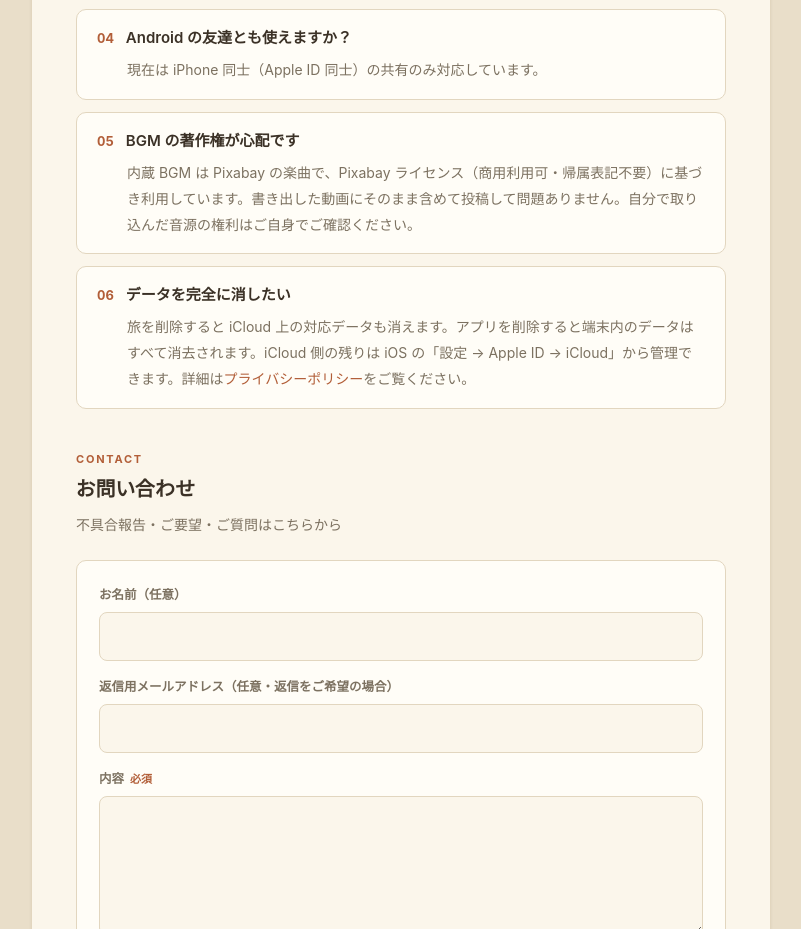
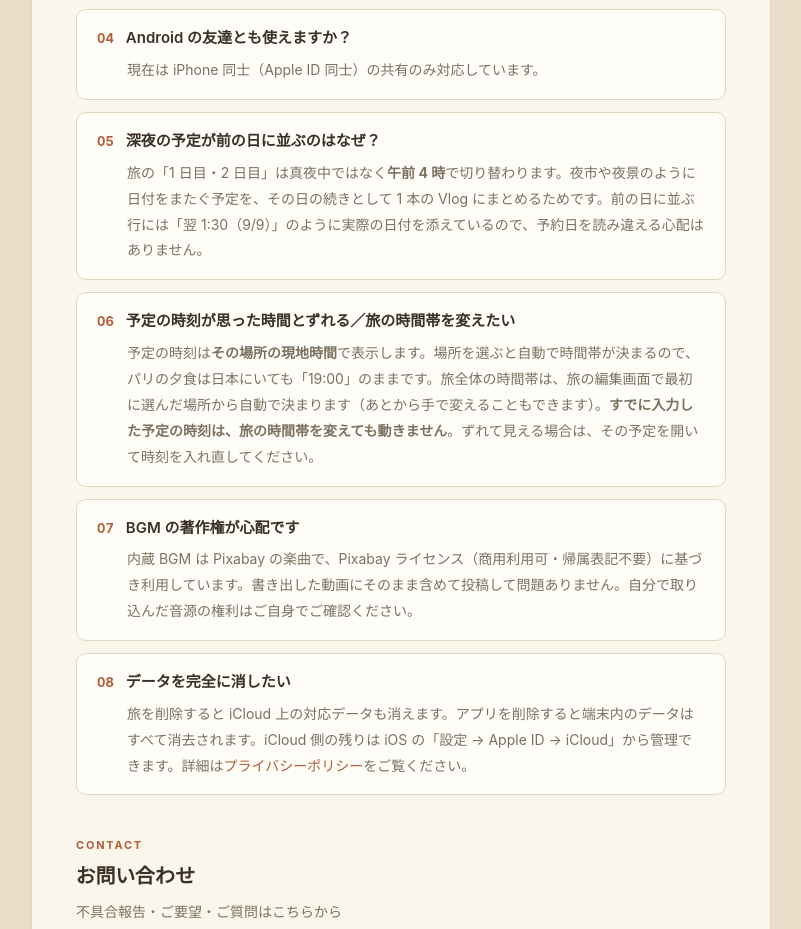
Before and after one commit to kizzz9/tabilm-support, a plain HTML site: page index.html in a window 1280 px wide. Shown: the part 924-1853 px from the top of the page, without its empty margins (239-1040 px from the left). Drawn offline with Linux system fonts and the light colour scheme.

Commit message:
FAQ: 1.0 の «日の区切り» と «予定の時間帯» を追加 (ja/en)
問い合わせが来る見込みが高い 2 件。既存の記述に誤りは無く、追加のみ。

- 旅の 1 日は午前 4 時で切り替わる (夜市や夜景を同じ日の続きとして 1 本にまとめるため)。
  前の日に並ぶ行には「翌 1:30（9/9）」と実日付が添う
- 予定の時刻はその場所の現地時間で出る。旅の時間帯は最初に選んだ場所で決まり、
  手でも変えられる。**入力済みの予定の時刻は旅の時間帯を変えても動かない**

```diff
--- a/index.html
+++ b/index.html
@@ -181,11 +181,19 @@ body {
           <p>現在は iPhone 同士（Apple ID 同士）の共有のみ対応しています。</p>
         </div>
         <div class="faq">
-          <h3><span class="faq-no">05</span>BGM の著作権が心配です</h3>
+          <h3><span class="faq-no">05</span>深夜の予定が前の日に並ぶのはなぜ？</h3>
+          <p>旅の「1 日目・2 日目」は真夜中ではなく<strong>午前 4 時</strong>で切り替わります。夜市や夜景のように日付をまたぐ予定を、その日の続きとして 1 本の Vlog にまとめるためです。前の日に並ぶ行には「翌 1:30（9/9）」のように実際の日付を添えているので、予約日を読み違える心配はありません。</p>
+        </div>
+        <div class="faq">
+          <h3><span class="faq-no">06</span>予定の時刻が思った時間とずれる／旅の時間帯を変えたい</h3>
+          <p>予定の時刻は<strong>その場所の現地時間</strong>で表示します。場所を選ぶと自動で時間帯が決まるので、パリの夕食は日本にいても「19:00」のままです。旅全体の時間帯は、旅の編集画面で最初に選んだ場所から自動で決まります（あとから手で変えることもできます）。<strong>すでに入力した予定の時刻は、旅の時間帯を変えても動きません</strong>。ずれて見える場合は、その予定を開いて時刻を入れ直してください。</p>
+        </div>
+        <div class="faq">
+          <h3><span class="faq-no">07</span>BGM の著作権が心配です</h3>
           <p>内蔵 BGM は Pixabay の楽曲で、Pixabay ライセンス（商用利用可・帰属表記不要）に基づき利用しています。書き出した動画にそのまま含めて投稿して問題ありません。自分で取り込んだ音源の権利はご自身でご確認ください。</p>
         </div>
         <div class="faq">
-          <h3><span class="faq-no">06</span>データを完全に消したい</h3>
+          <h3><span class="faq-no">08</span>データを完全に消したい</h3>
           <p>旅を削除すると iCloud 上の対応データも消えます。アプリを削除すると端末内のデータはすべて消去されます。iCloud 側の残りは iOS の「設定 → Apple ID → iCloud」から管理できます。詳細は<a href="https://kizzz9.github.io/tabilm-privacy-policy/">プライバシーポリシー</a>をご覧ください。</p>
         </div>
       </div>
```
Also changed, not shown: en/index.html (+10 -2 lines).
